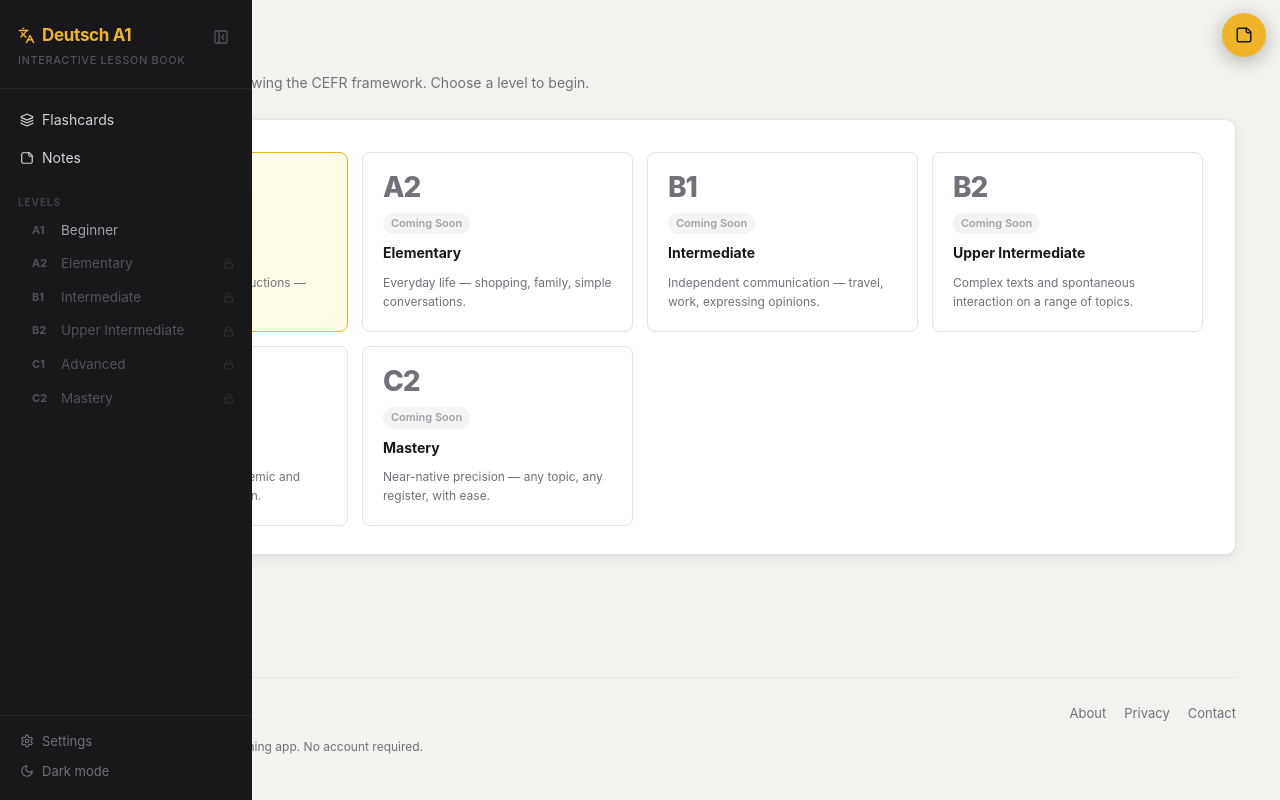
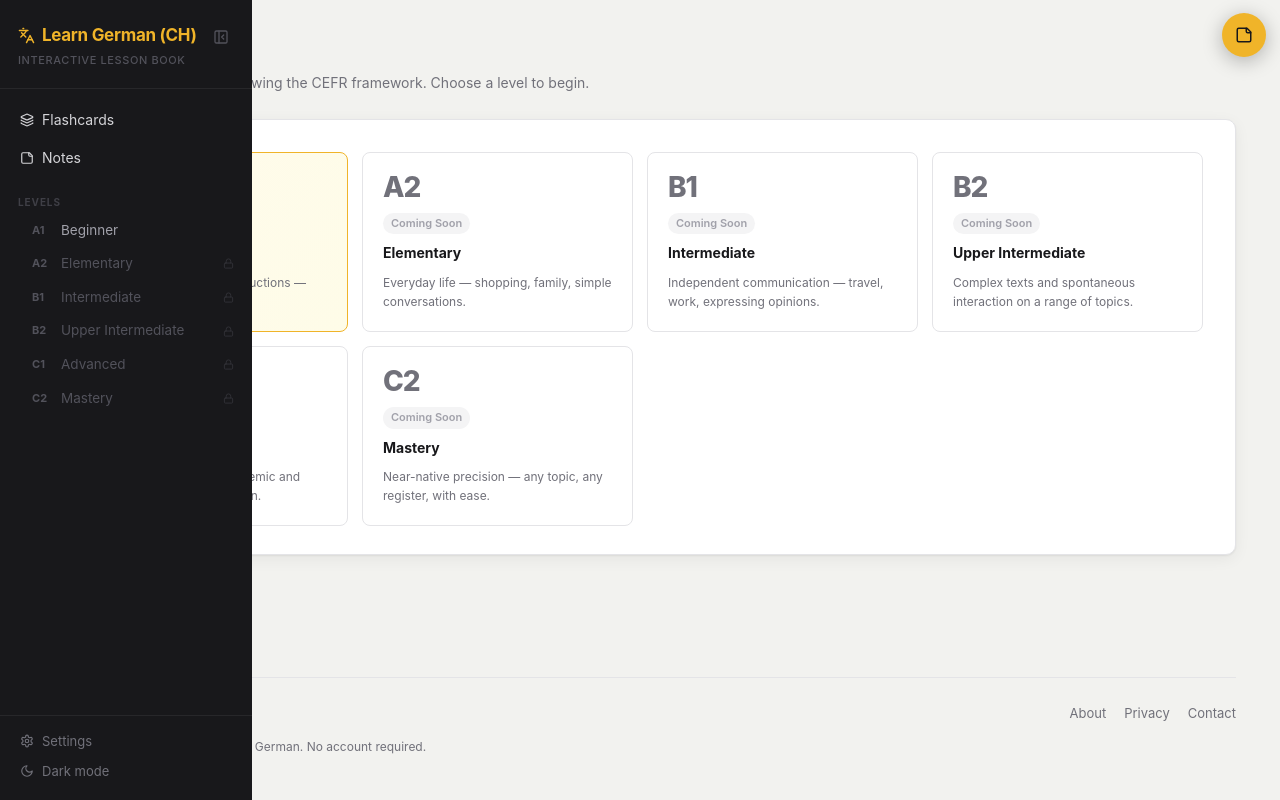
Before and after one commit to davide-muzzi/learn-german, a Vue app: page / in a window 1280 px wide. Built offline with nearby package versions, Linux system fonts and the light colour scheme.

Commit message:
feat: rename app to 'Learn German (CH)'

```diff
--- a/index.html
+++ b/index.html
@@ -4,7 +4,7 @@
     <meta charset="UTF-8" />
     <link rel="icon" type="image/svg+xml" href="/favicon.svg" />
     <meta name="viewport" content="width=device-width, initial-scale=1.0" />
-    <title>Deutsch A1 — Basics</title>
+    <title>Learn German (CH)</title>
     <script>
       (function() {
         var t = localStorage.getItem('theme') || (window.matchMedia('(prefers-color-scheme: dark)').matches ? 'dark' : 'light');
--- a/src/App.vue
+++ b/src/App.vue
@@ -20,7 +20,7 @@ const { collapsed: sidebarCollapsed } = useSidebarCollapsed()
     <button class="hamburger" @click="sidebarOpen = !sidebarOpen" aria-label="Toggle navigation">
       <span /><span /><span />
     </button>
-    <span class="mobile-title"><Languages :size="16" /> Deutsch A1</span>
+    <span class="mobile-title"><Languages :size="16" /> Learn German (CH)</span>
   </header>
 
   <Transition name="overlay-fade">
--- a/src/components/AppFooter.vue
+++ b/src/components/AppFooter.vue
@@ -7,7 +7,7 @@ import { Languages } from '@lucide/vue'
     <div class="footer-inner">
       <div class="footer-brand">
         <Languages :size="15" />
-        <span>Deutsch A1</span>
+        <span>Learn German (CH)</span>
       </div>
       <nav class="footer-nav">
         <RouterLink to="/about">About</RouterLink>
@@ -15,6 +15,6 @@ import { Languages } from '@lucide/vue'
         <RouterLink to="/contact">Contact</RouterLink>
       </nav>
     </div>
-    <p class="footer-copy">A free, open-source German A1 learning app. No account required.</p>
+    <p class="footer-copy">A free, open-source app for learning German. No account required.</p>
   </footer>
 </template>
--- a/src/components/AppSidebar.vue
+++ b/src/components/AppSidebar.vue
@@ -86,7 +86,7 @@ onUnmounted(() => {
   <nav class="sidebar" :class="{ 'is-open': open }">
     <div class="sidebar-logo">
       <RouterLink to="/" class="sidebar-logo-link">
-        <h1><Languages :size="17" /> Deutsch A1</h1>
+        <h1><Languages :size="17" /> Learn German (CH)</h1>
         <p>Interactive Lesson Book</p>
       </RouterLink>
       <button class="sidebar-collapse-btn" @click="collapsed = true" title="Collapse sidebar" aria-label="Collapse sidebar">
```
